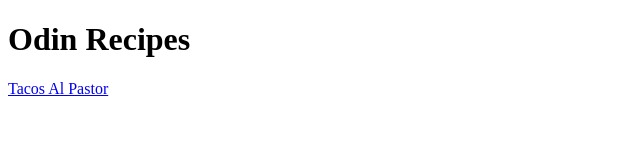
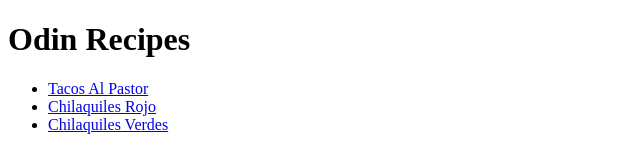
Before and after one commit to pmarcortez/odin-recipes, a plain HTML site: page index.html in a window 1280 px wide. Shown: the whole page, without its empty margins (0-640 px from the left). Drawn offline with Linux system fonts and the light colour scheme.

Commit message:
Add links to recipe pages for chilaquiles rojo and chilaquiles verdes

```diff
--- a/index.html
+++ b/index.html
@@ -7,6 +7,10 @@
 
     <body>
         <h1>Odin Recipes</h1>
-        <a href="recipes/tacos-al-pastor.html">Tacos Al Pastor</a>
+        <ul>
+            <li><a href="recipes/tacos-al-pastor.html">Tacos Al Pastor</a></li>
+            <li><a href="recipes/chilaquiles-rojo.html">Chilaquiles Rojo</a></li>
+            <li><a href="recipes/chilaquiles-verdes.html">Chilaquiles Verdes</a></li>
+        </ul>
     </body>
 </html>
```
